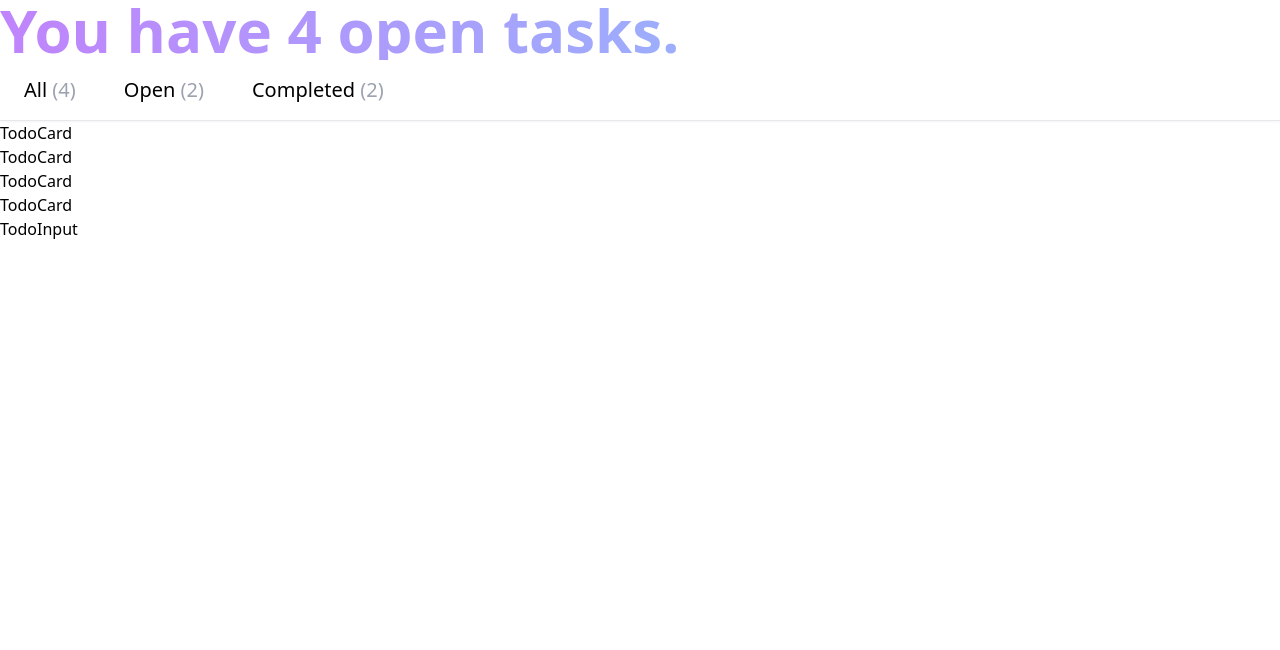
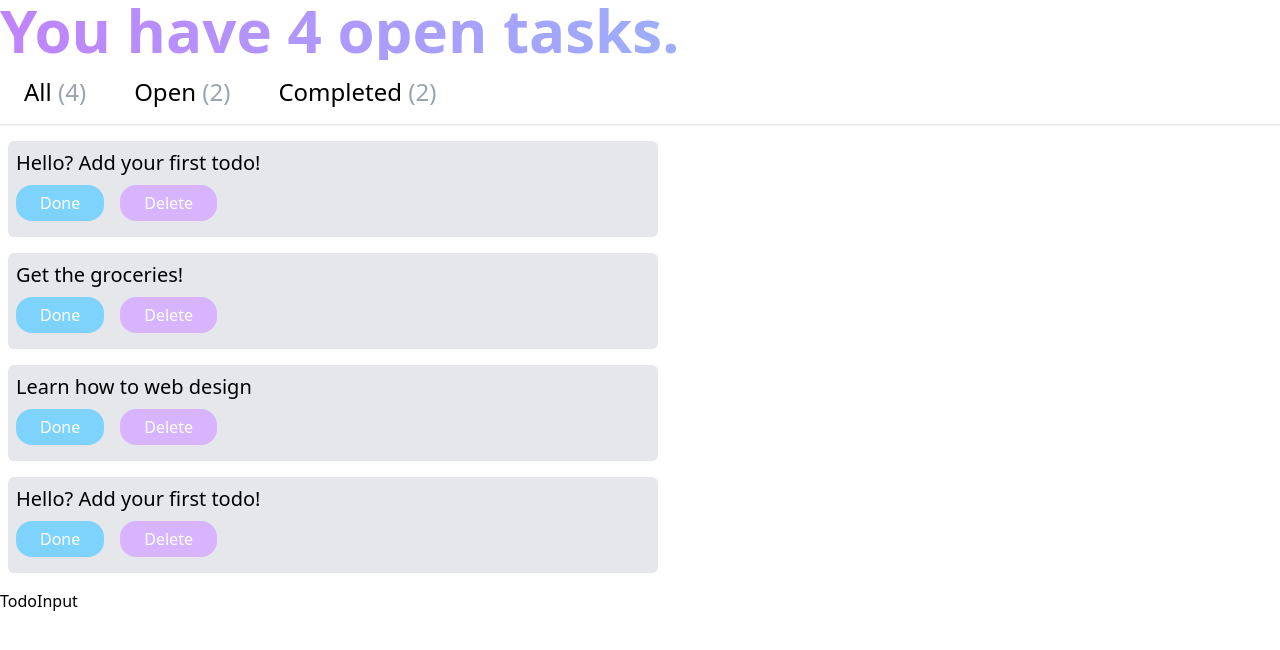
Before and after one commit to saraNasser4/ToDo-list, a React (Create React App) app: page / in a window 1280 px wide. Shown: the top 650 px of the page. Built offline with nearby package versions, Linux system fonts and the light colour scheme.

Commit message:
update TodoCard component

```diff
--- a/src/components/Tabs.js
+++ b/src/components/Tabs.js
@@ -13,7 +13,7 @@ function Tabs(props){
                 props.todos.filter(val => val.complete).length;
             return(
                 //dark:hover:border-b-sky-600
-                <button key={index} className={`p-4 mx-2 sm:text-xl font-medium hover:border-b-2  hover:border-b-sky-300 hover:pb-[14px] cursor-auto`}>
+                <button key={index} className={`p-4 mx-2 sm:text-xl lg:text-2xl font-medium hover:border-b-2  hover:border-b-sky-300 hover:pb-[14px] cursor-auto`}>
                     <h4 className='hover:text-sky-300 !cursor-pointer duration-200'>{tab} <span className='text-gray-400'>({numOfTasks})</span></h4>
                 </button>
             )
--- a/src/components/TodoCard.js
+++ b/src/components/TodoCard.js
@@ -1,9 +1,23 @@
 import React from 'react'
 
-function TodoCard () {
+//key={index} todoIndex={index} todo={todo}
+
+function TodoCard ({ todoIndex, todo }) {
+  const btnsMass =['Done', 'Delete']
   return (
-    <div>
-        TodoCard
+    <div className="bg-gray-200 mx-2 my-4 rounded-md p-2 font-[500] max-w-[650px]">
+      <p className='md:text-xl'>{todo.input}</p>
+      <div>
+        {btnsMass.map((btn, ind)=> {
+          return (
+            <button key={ind} className='mr-4 my-2 px-6 py-1.5 rounded-2xl first:bg-sky-300 text-white last:bg-purple-300'>
+              <h6>{btn}</h6>
+            </button>
+
+          )
+        })}
+      </div>
+
     </div>
   )
 }
```
